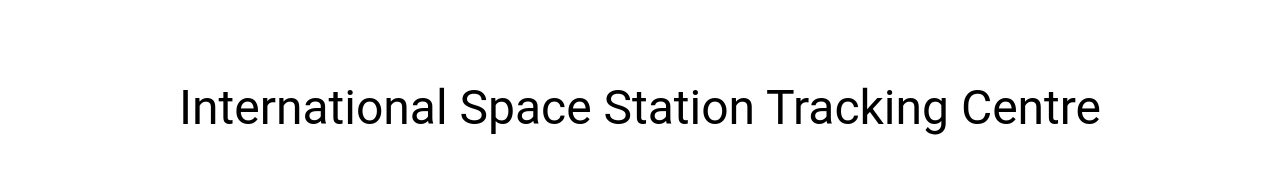
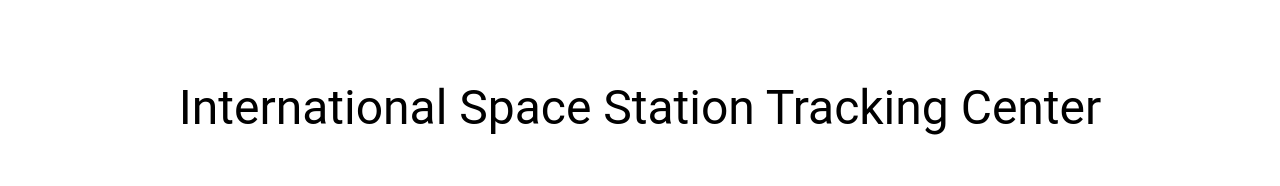
Before and after one commit to LiuZechu/tracker, a React (Create React App) app: page / in a window 1280 px wide. Shown: the top 186 px of the page. Built offline with nearby package versions, Linux system fonts and the light colour scheme; no server answers.

Commit message:
edit website title

```diff
--- a/src/App.js
+++ b/src/App.js
@@ -29,7 +29,7 @@ function App() {
     <div className="App">
       <Box marginTop={10}/>
       <Typography variant="h3">
-        International Space Station Tracking Centre
+        International Space Station Tracking Center
       </Typography>
       <Box marginTop={10}/>
       <CardMedia style={{height: "20vw"}} image="https://upload.wikimedia.org/wikipedia/commons/thumb/0/04/International_Space_Station_after_undocking_of_STS-132.jpg/1200px-International_Space_Station_after_undocking_of_STS-132.jpg" />
```
Also changed, not shown: 1 other file (tests, documents, lock files or other folders).
